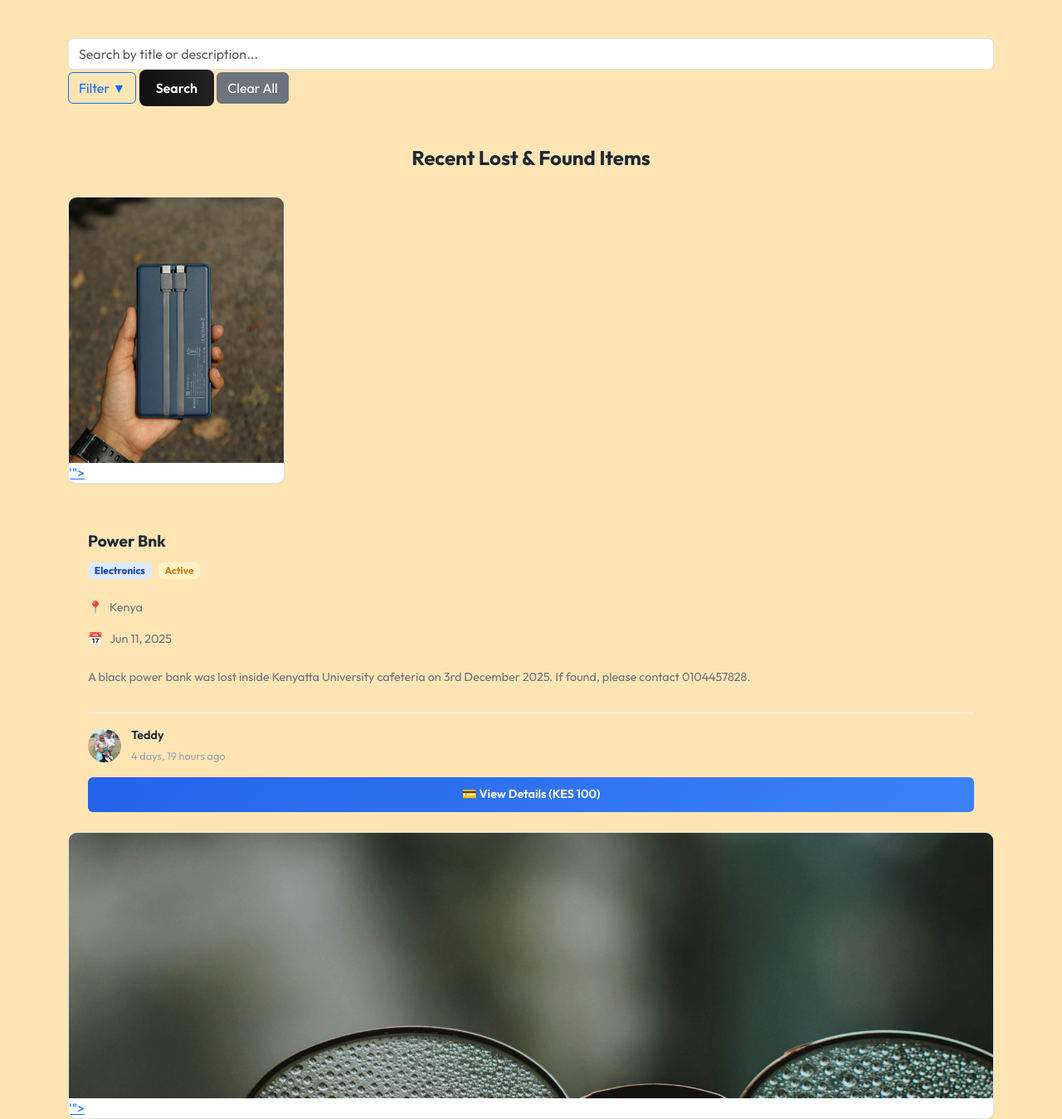
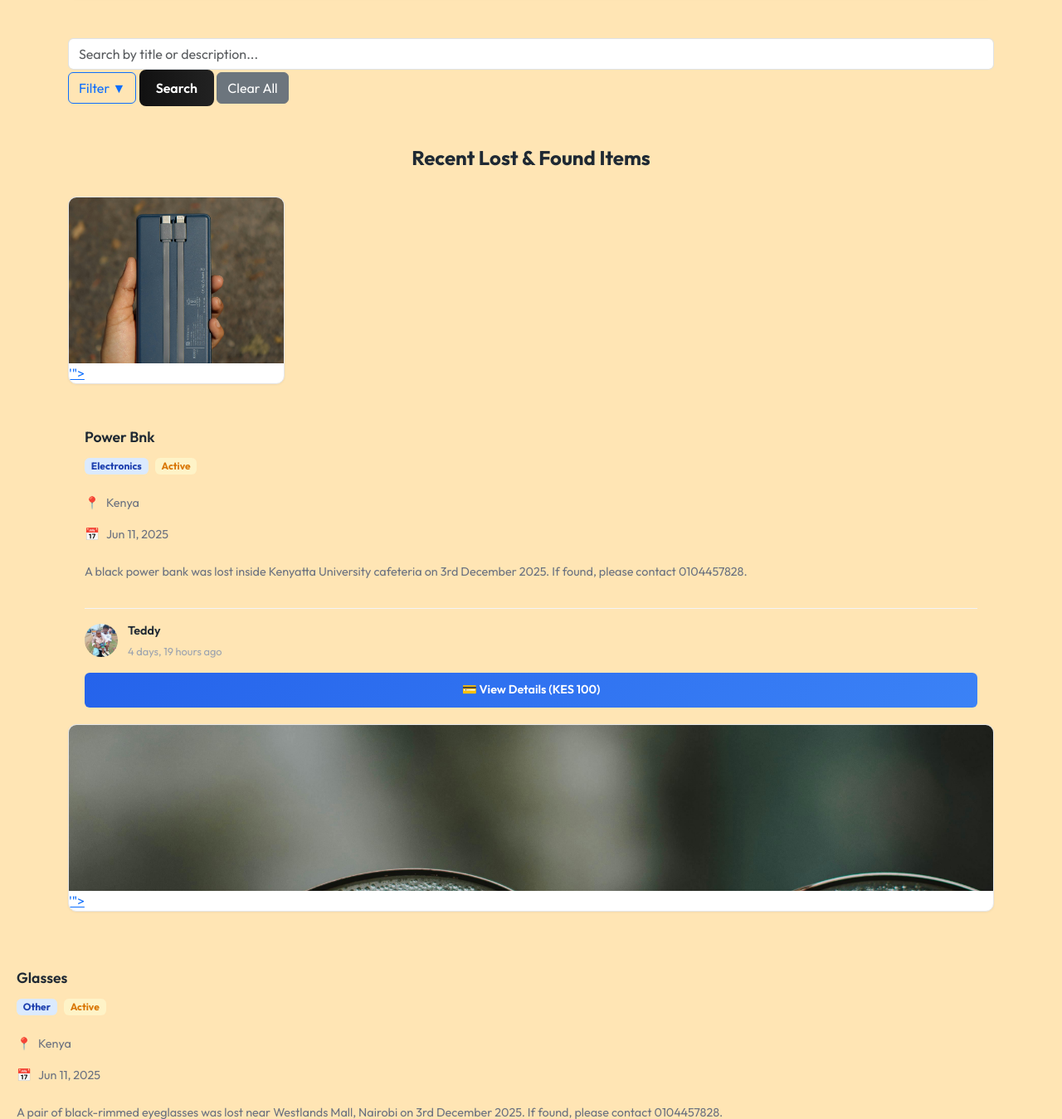
Before and after one commit to teldon471-web/LostLink-Kenya, a Django app: page /blog/ in a window 1280 px wide. Shown: the part 1063-2412 px from the top of the page at 83% size. Run offline with Django 5.2, Linux system fonts and the light colour scheme; data comes from the database, SQL or seed files in the repository.

Commit message:
Revert item cards to horizontal format with original dimensions

```diff
--- a/blog/templates/blog/Home.html
+++ b/blog/templates/blog/Home.html
@@ -674,7 +674,7 @@
     .item-image-container {
       position: relative;
       width: 100%;
-      height: 320px;
+      height: 200px;
       overflow: hidden;
       background: #f9fafb;
     }
@@ -740,7 +740,7 @@
 
     /* Card Content */
     .card-content {
-      padding: 1.5rem;
+      padding: 1.25rem;
       flex: 1;
       display: flex;
       flex-direction: column;
@@ -748,8 +748,8 @@
 
     .item-title {
       margin: 0 0 0.75rem 0;
-      font-size: 1.2rem;
-      font-weight: 700;
+      font-size: 1.1rem;
+      font-weight: 600;
       line-height: 1.4;
     }
 
```
